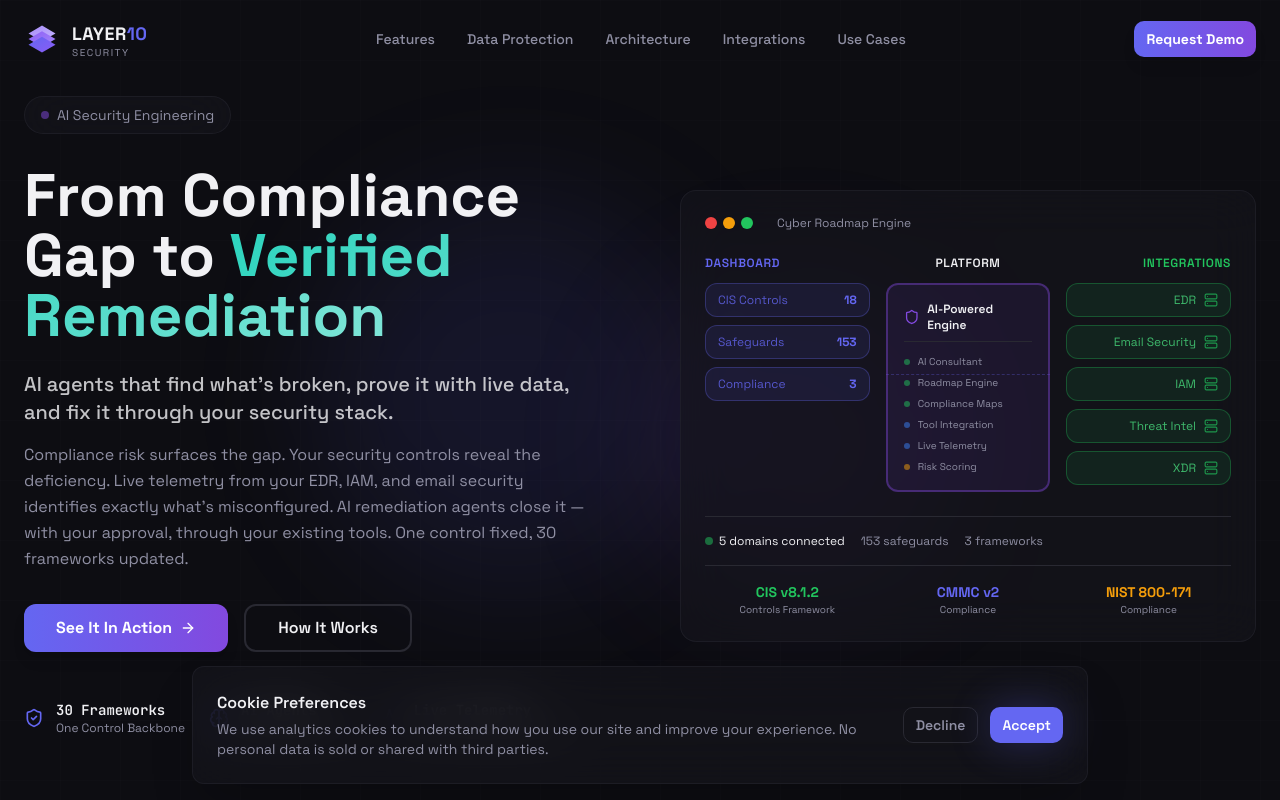
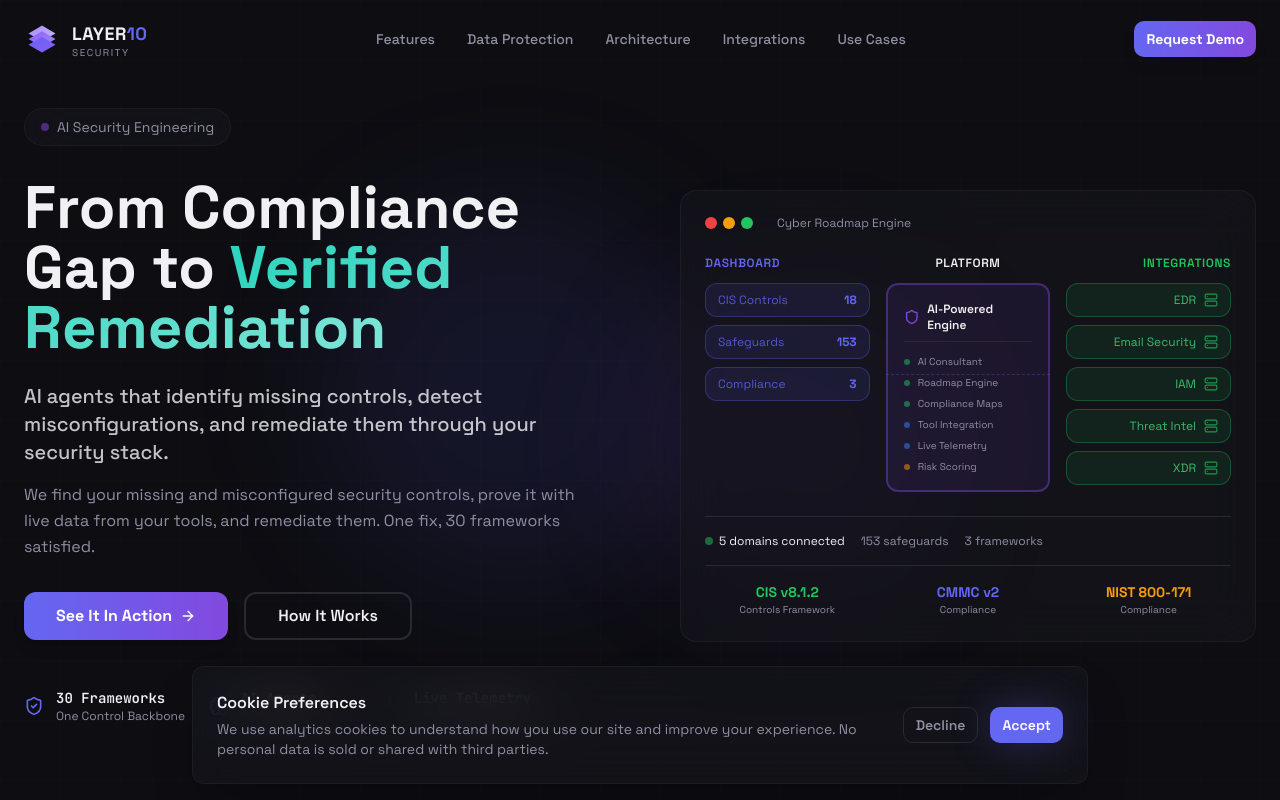
Before and after one commit to l10sec/layer10security.io, a React (Vite) app: page / in a window 1280 px wide. Shown: the top 800 px of the page. Built offline with nearby package versions, Linux system fonts and the light colour scheme; the HTML template or start-up script is replaced by a standard one.

Commit message:
copy: Tighten hero description — assertive, not explanatory

```diff
--- a/src/components/HeroSection.tsx
+++ b/src/components/HeroSection.tsx
@@ -44,15 +44,13 @@
 
             {/* Subheading */}
             <p className="text-xl text-foreground/80 font-medium mb-4">
-              AI agents that find what's broken, prove it with live data, and fix it through your security stack.
+              AI agents that identify missing controls, detect misconfigurations, and remediate them through your security stack.
             </p>
 
-            {/* Description — the narrative flow */}
+            {/* Description */}
             <p className="text-base text-muted-foreground mb-8 max-w-xl leading-relaxed">
-              Compliance risk surfaces the gap. Your security controls reveal the deficiency.
-              Live telemetry from your EDR, IAM, and email security identifies exactly what's
-              misconfigured. AI remediation agents close it — with your approval, through your
-              existing tools. One control fixed, 30 frameworks updated.
+              We find your missing and misconfigured security controls, prove it with
+              live data from your tools, and remediate them. One fix, 30 frameworks satisfied.
             </p>
 
             {/* CTA Buttons */}
```
